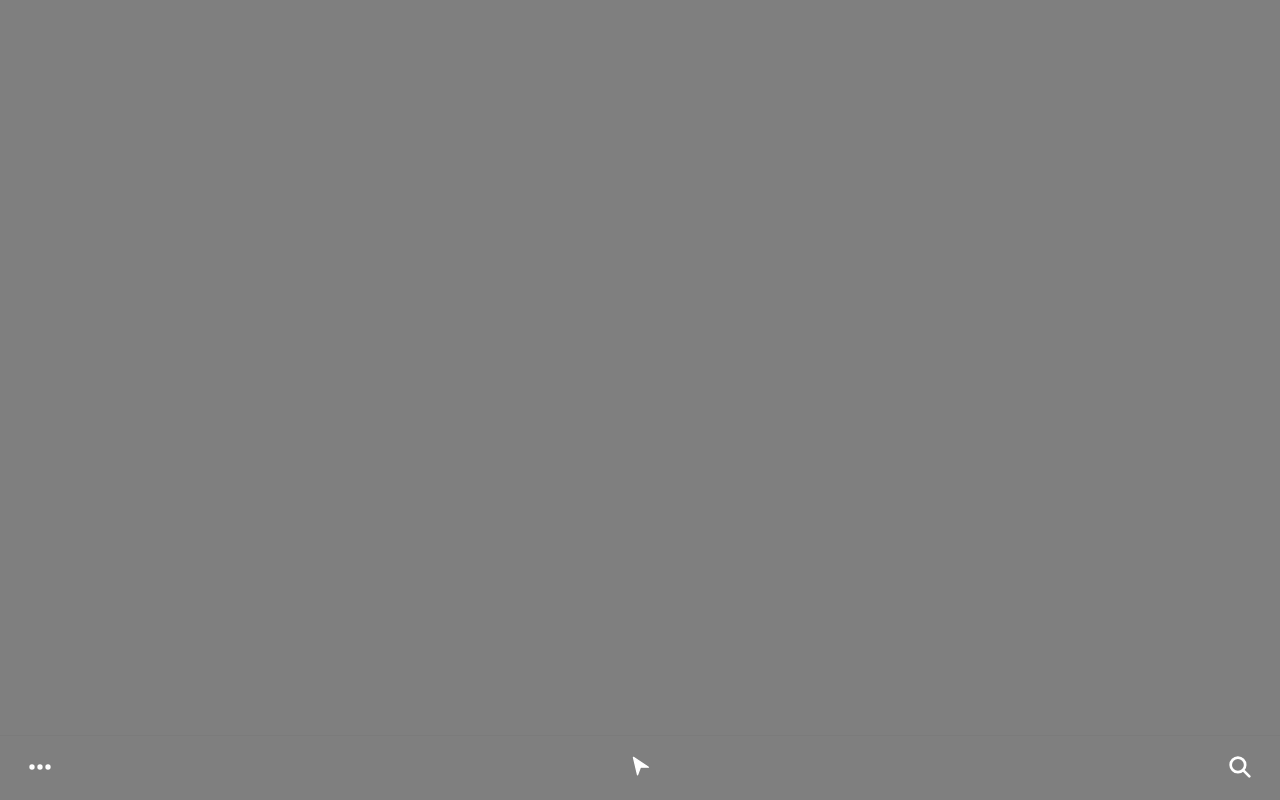
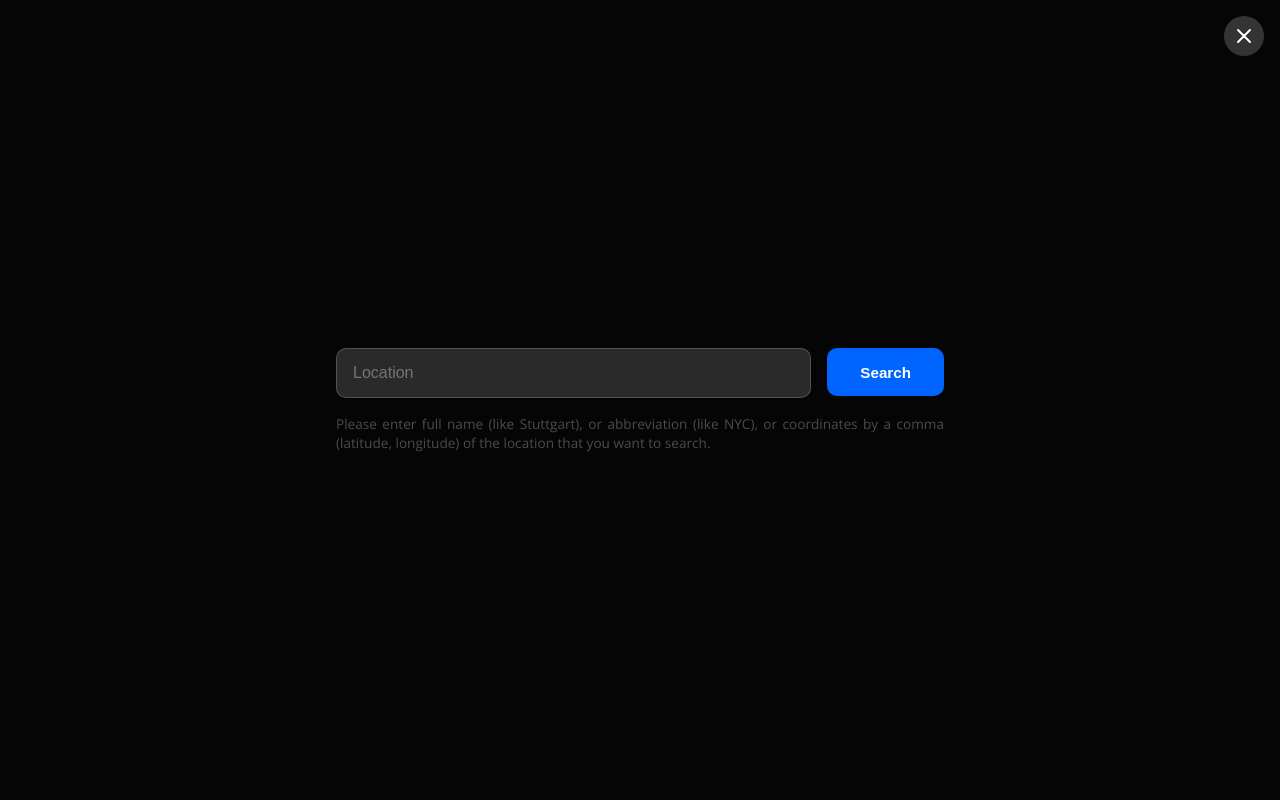
Before and after one commit to dilpreetsinghaulakh/weather-js, a website built with webpack: page src/template.html in a window 1280 px wide. Both pictures are taken after a click on the button 1240 px from the left and 768 px from the top of the page. Built offline with nearby package versions, Linux system fonts and the light colour scheme; no server answers.

Commit message:
Added search with functionality

```diff
--- a/src/components/main.js
+++ b/src/components/main.js
@@ -6,6 +6,11 @@ import source from "./source";
 
 export default function mainUi(processedWeather, siUnitsEnable) {
   const content = document.getElementById("content");
+
+  if (content.hasChildNodes) {
+    content.innerHTML = "";
+  }
+
   const innerContent = document.createElement("div");
   innerContent.className = "inner-content";
 
--- /dev/null
+++ b/src/components/search.js
@@ -0,0 +1,72 @@
+import getProcessedWeather from "../getProcessedWeather";
+import getWeather from "../getWeather";
+import mainUi from "./main";
+
+export default function search(apiKey, siUnitsEnable) {
+  const preBgValue =
+    document.documentElement.style.getPropertyValue("--bg-gradient-end");
+
+  document.documentElement.style.setProperty("--bg-gradient-end", "#050505");
+
+  const container = document.createElement("div");
+  container.className = "search-container";
+
+  const closeContainer = () => {
+    container.style.opacity = 0;
+    document.querySelector("html").classList.remove("stop-scroll");
+    setTimeout(() => {
+      container.remove();
+    }, 750);
+  };
+
+  setTimeout(() => {
+    container.style.background = "#050505";
+  }, 1);
+
+  const closeButton = document.createElement("div");
+  closeButton.innerHTML = `<svg width="24" height="24" viewBox="0 0 24 24" fill="none" xmlns="http://www.w3.org/2000/svg">
+  <path id="Vector" d="M18 18L12 12M12 12L6 6M12 12L18 6M12 12L6 18" stroke="white" stroke-width="2" stroke-linecap="round" stroke-linejoin="round"/>
+  </svg>`;
+  closeButton.className = "search-close-button";
+
+  const searchBar = document.createElement("div");
+  searchBar.className = "searchbar-search";
+
+  const input = document.createElement("input");
+  input.type = "text";
+  input.placeholder = "Location";
+  input.className = "search-input-search";
+
+  const searchButton = document.createElement("button");
+  searchButton.textContent = "Search";
+  searchButton.className = "search-button-search";
+
+  searchButton.addEventListener("click", () => {
+    getWeather(apiKey, input.value)
+      .then((data) => {
+      console.log(data)
+
+        mainUi(getProcessedWeather(siUnitsEnable, data), siUnitsEnable);
+        closeContainer();
+      })
+      .catch((error) => {
+        console.log(error);
+      });
+  });
+
+  searchBar.append(input, searchButton);
+
+  const info = document.createElement("p");
+  info.textContent =
+    "Please enter full name (like Stuttgart), or abbreviation (like NYC), or coordinates by a comma (latitude, longitude) of the location that you want to search.";
+  info.className = "info-search";
+
+  closeButton.addEventListener("click", () => {
+    closeContainer();
+    document.documentElement.style.setProperty("--bg-gradient-end", preBgValue);
+  });
+
+  container.append(searchBar, info, closeButton);
+
+  document.body.appendChild(container);
+}
--- a/src/index.js
+++ b/src/index.js
@@ -3,6 +3,7 @@ import mainUi from "./components/main.js";
 import getLocation from "./getLocation.js";
 import getProcessedWeather from "./getProcessedWeather";
 import getWeather from "./getWeather";
+import search from "./components/search";
 
 const apiKey = "5cb842d772004033908123421231509";
 var siUnits = true;
@@ -16,3 +17,13 @@ getLocation().then((coordinates) => {
       console.log(error);
     });
 });
+
+document
+  .querySelector(".search-button-bottom-bar")
+  .addEventListener("click", () => {
+    setTimeout(() => {
+      document.querySelector("html").classList.add("stop-scroll");
+    }, 750);
+    scrollTo(0, 0);
+    search(apiKey, siUnits);
+  });
--- a/src/style.css
+++ b/src/style.css
@@ -78,6 +78,7 @@ p {
   background: none;
   border: none;
   outline: none;
+  cursor: pointer;
 }
 
 .inner-content {
@@ -198,16 +199,6 @@ p {
   margin-block: 1rem;
 }
 
-@media only screen and (min-width: 500px) {
-  .grid-container {
-    grid-template-columns: repeat(3, 1fr);
-  }
-  .days-card {
-    font-size: 1.125rem;
-    aspect-ratio: 1/1;
-  }
-}
-
 .grid-item-card {
   aspect-ratio: 1/1;
   backdrop-filter: blur(15px) saturate(120%) brightness(90%);
@@ -240,3 +231,106 @@ p {
   text-decoration: none;
   font-weight: 700;
 }
+
+.search-container {
+  background: #1b1b1b00;
+  height: 100vh;
+  width: 100vw;
+  position: absolute;
+  top: 0;
+  left: 0;
+  transition: all 750ms cubic-bezier(0.075, 0.82, 0.165, 1);
+  display: flex;
+  flex-direction: column;
+  align-items: center;
+  justify-content: center;
+  gap: 1rem;
+}
+
+.search-close-button {
+  padding: 0.5rem;
+  border-radius: 1000px;
+  background-color: #ffffff30;
+  display: flex;
+  align-items: center;
+  justify-content: center;
+  transition: 500ms cubic-bezier(0.075, 0.82, 0.165, 1);
+  position: absolute;
+  top: 1rem;
+  right: 1rem;
+  cursor: pointer;
+}
+
+.search-close-button:hover {
+  background-color: #ffffff60;
+}
+
+.searchbar-search {
+  width: calc(100% - 4.5rem);
+  max-width: calc(640px - 2rem);
+  display: flex;
+  flex-direction: column;
+  gap: 1rem;
+}
+
+.search-input-search {
+  flex-grow: 1;
+  padding: 0 1rem;
+  height: 3rem;
+  font-size: 1rem;
+  border-radius: 10px;
+  outline: none;
+  border: 1px #ffffff30 solid;
+  background-color: #2a2a2a;
+  color: #fff;
+}
+
+.search-input-search:focus {
+  border-color: #0064ff;
+}
+
+.search-button-search {
+  padding-inline: 2rem;
+  height: 3rem;
+  font-size: 0.95rem;
+  font-weight: 600;
+  border-radius: 10px;
+  border: none;
+  background-color: #0064ff;
+  color: #fff;
+  border: #ffffff00 1px solid;
+  cursor: pointer;
+  transition: all 500ms cubic-bezier(0.075, 0.82, 0.165, 1);
+}
+
+.search-button-search:hover {
+  border: #4791ff 1px solid;
+}
+
+.info-search {
+  font-size: 0.85rem;
+  color: #4c4c4c;
+  text-align: justify;
+  width: calc(100% - 4.5rem);
+  max-width: calc(640px - 2rem);
+}
+
+.stop-scroll {
+  height: 100%;
+  overflow-x: hidden;
+  position: fixed;
+}
+
+
+@media only screen and (min-width: 500px) {
+  .grid-container {
+    grid-template-columns: repeat(3, 1fr);
+  }
+  .days-card {
+    font-size: 1.125rem;
+    aspect-ratio: 1/1;
+  }
+  .searchbar-search {
+    flex-direction: row;
+  }
+}
```
